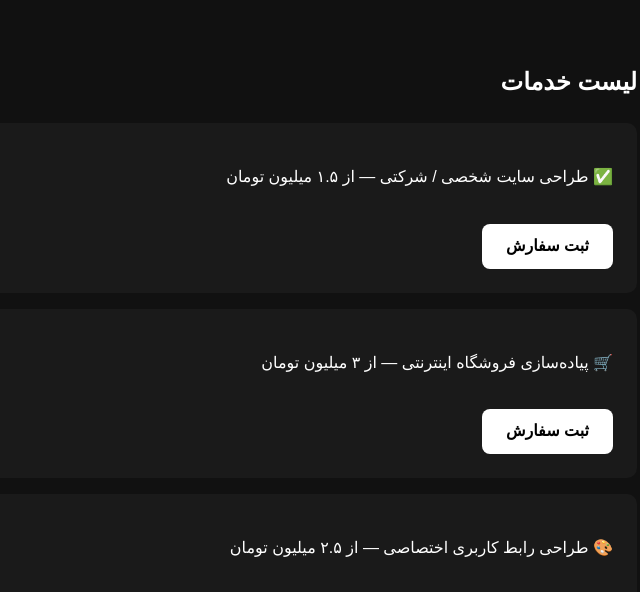
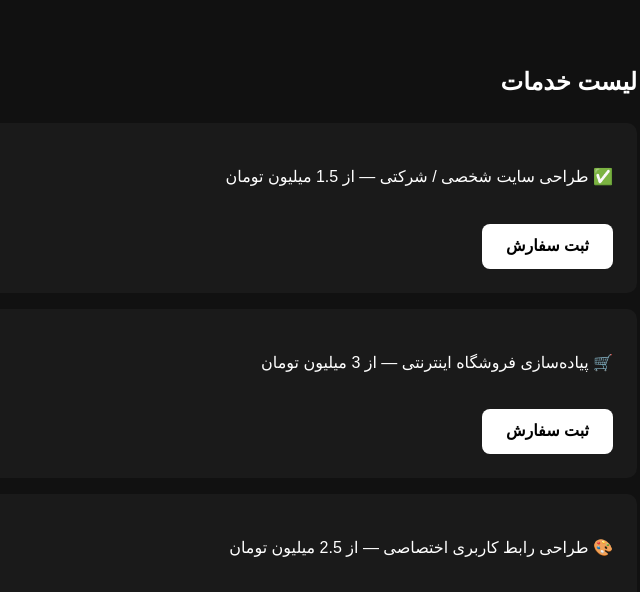
Before and after one commit to Amirmj1212/amirmj_portfolio, a plain HTML site: page index.html in a window 1280 px wide. Shown: the top 592 px of the page, 603-1243 px from the left. Drawn offline with Linux system fonts and the light colour scheme.

Commit message:
Update index.html

```diff
--- a/index.html
+++ b/index.html
@@ -35,7 +35,29 @@
 </head>
 <body>
   <h2>لیست خدمات</h2>
+<script>
+  document.addEventListener("DOMContentLoaded", function () {
+    const persianNumbers = [/۰/g, /۱/g, /۲/g, /۳/g, /۴/g, /۵/g, /۶/g, /۷/g, /۸/g, /۹/g];
+    const englishNumbers = ['0', '1', '2', '3', '4', '5', '6', '7', '8', '9'];
 
+    function convertToEnglishDigits(element) {
+      if (!element || !element.childNodes) return;
+      element.childNodes.forEach(node => {
+        if (node.nodeType === 3) { // Text node
+          let newText = node.nodeValue;
+          persianNumbers.forEach((regex, i) => {
+            newText = newText.replace(regex, englishNumbers[i]);
+          });
+          node.nodeValue = newText;
+        } else {
+          convertToEnglishDigits(node);
+        }
+      });
+    }
+
+    convertToEnglishDigits(document.body);
+  });
+</script>
   <div class="service">
     <p>✅ طراحی سایت شخصی / شرکتی — از ۱.۵ میلیون تومان</p>
     <a class="order-btn" href="order.html">ثبت سفارش</a>
```
